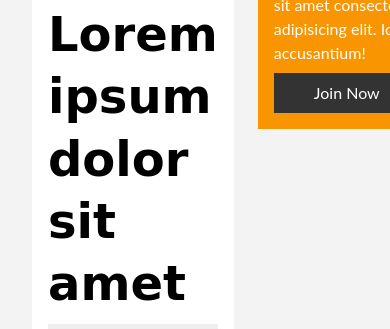
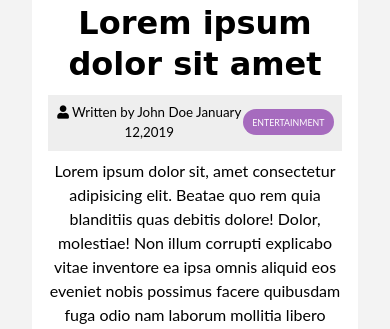
Before and after one commit to akanksha15sharma/NewsGrid, a plain HTML site: page article.html in a window 390 px wide. Shown: the part 588-917 px from the top of the page. Drawn offline with Linux system fonts and the light colour scheme; a web font is replaced by a local one.

Commit message:
Initial commit

```diff
--- a/css/mobile.css
+++ b/css/mobile.css
@@ -43,14 +43,22 @@
     grid-column: 1;
   }
 
-  #main-footer .footer-container > * {
+  #main-footer .footer-container > *:first-child,
+  #main-footer .footer-container > *:nth-child(2) {
     border-bottom: #444 dotted 1px;
     padding-bottom: 1rem;
   }
 
-  #main-footer .footer-container > *:last-child,
-  #main-footer .footer-container > *:nth-child(3),
-  #main-footer .footer-container > *:nth-child(4) {
-    border: none;
+  .page-container {
+   grid-template-columns: 1fr;
+   text-align: center ;
+  }
+
+  .page-container > *:first-child {
+  grid-row: 1;
+  }
+
+  .large-heading {
+    font-size: 2rem;
   }
 }
```
